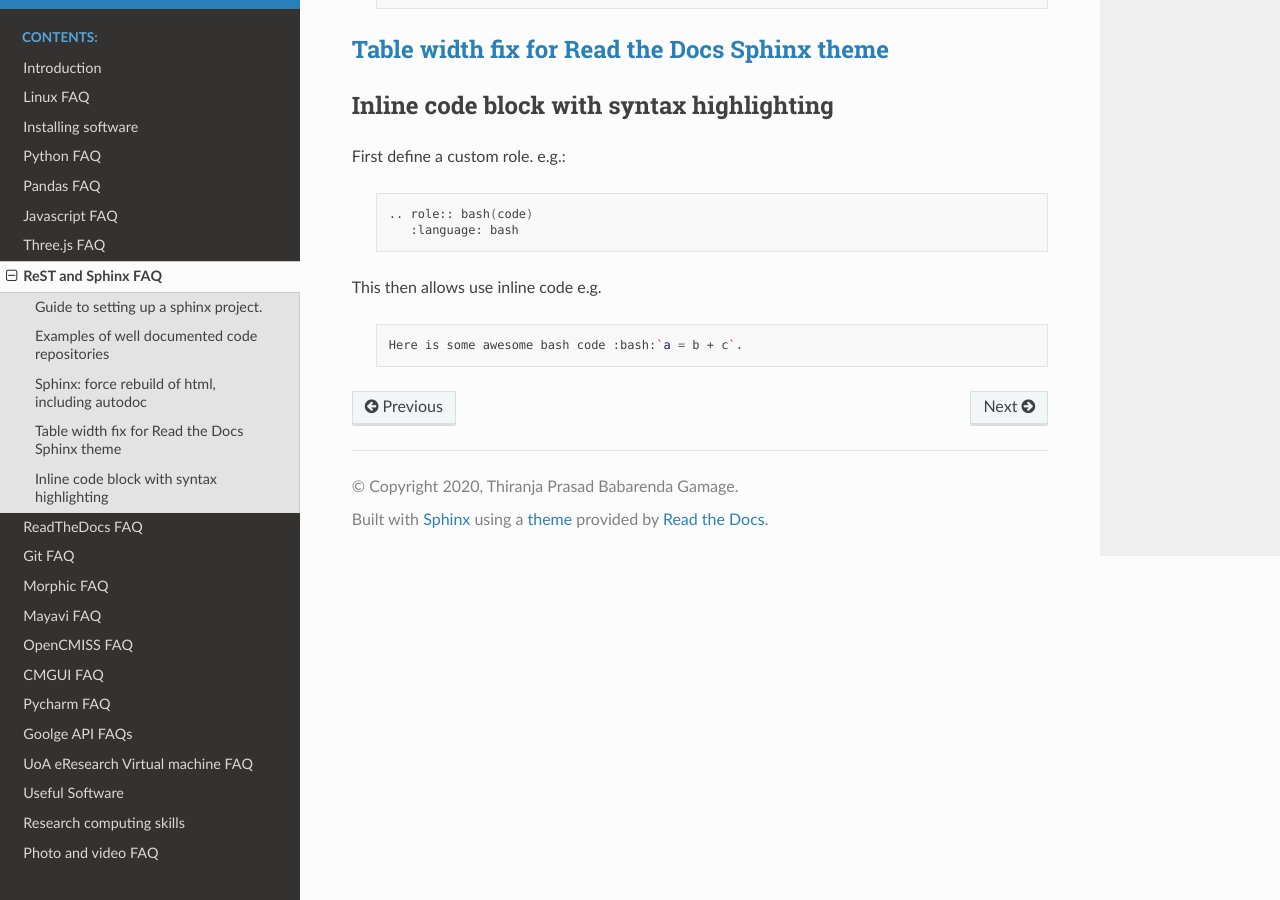
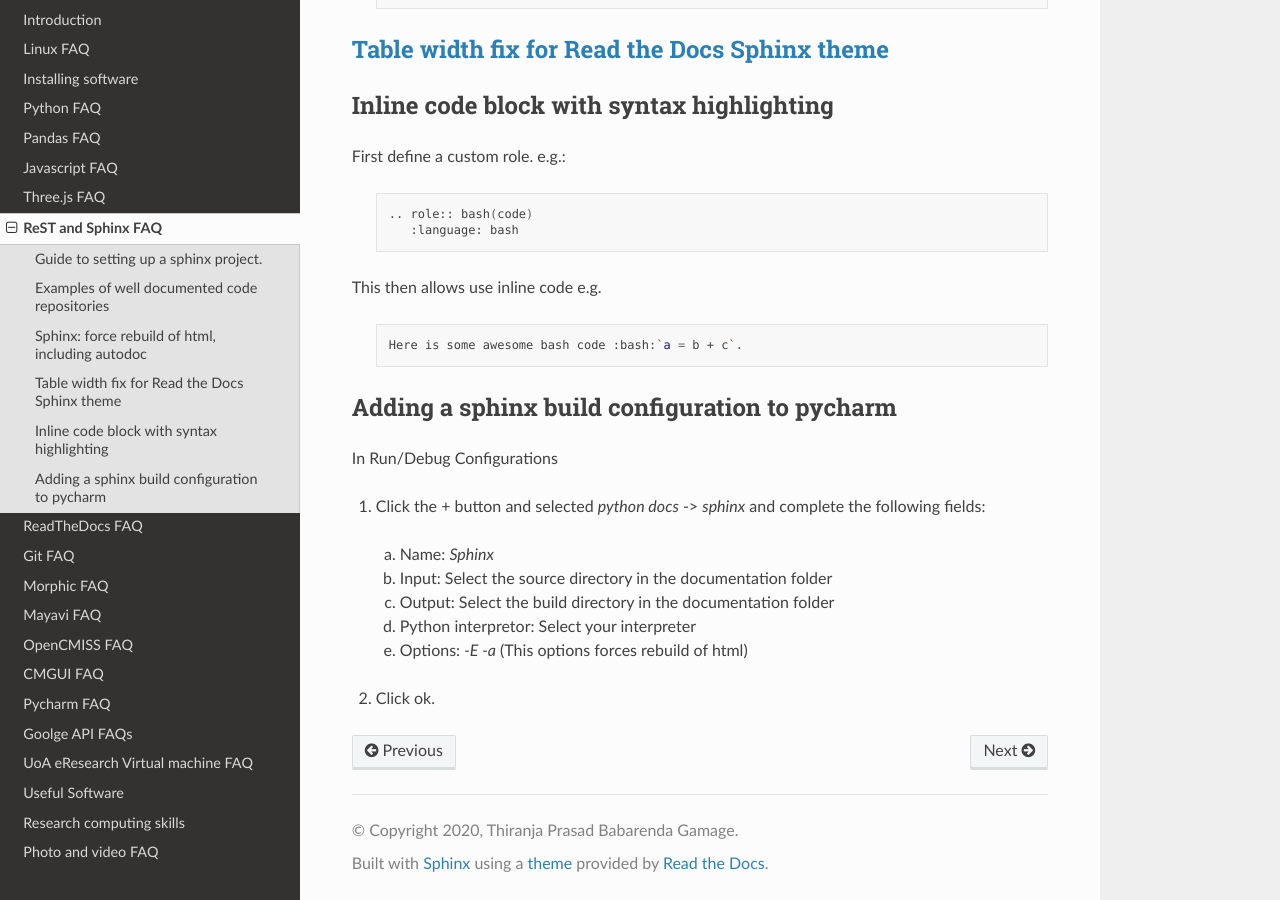
Before and after one commit to PrasadBabarendaGamage/bioengineering-toolbox, a Sphinx documentation site: the page built from docs/source/rest_sphinx_faq.rst, in a window 1280 px wide and 900 px high, scrolled down 746 px. Built offline with Sphinx 7.4.7 and the Read the Docs theme 2.0.0, drawn with Linux system fonts in a browser that asks for light colours.

Commit message:
Adding a sphinx build configuration to pycharm

```diff
--- a/docs/source/rest_sphinx_faq.rst
+++ b/docs/source/rest_sphinx_faq.rst
@@ -55,3 +55,19 @@ This then allows use inline code e.g.
   .. code-block:: bash
 
     Here is some awesome bash code :bash:`a = b + c`.
+
+
+Adding a sphinx build configuration to pycharm
+----------------------------------------------
+
+In Run/Debug Configurations
+
+1. Click the + button and selected `python docs` -> `sphinx` and complete the following fields:
+
+  a. Name: `Sphinx`
+  b. Input: Select the source directory in the documentation folder
+  c. Output: Select the build directory in the documentation folder
+  d. Python interpretor: Select your interpreter
+  e. Options: `-E -a` (This options forces rebuild of html)
+
+2. Click ok.
```
